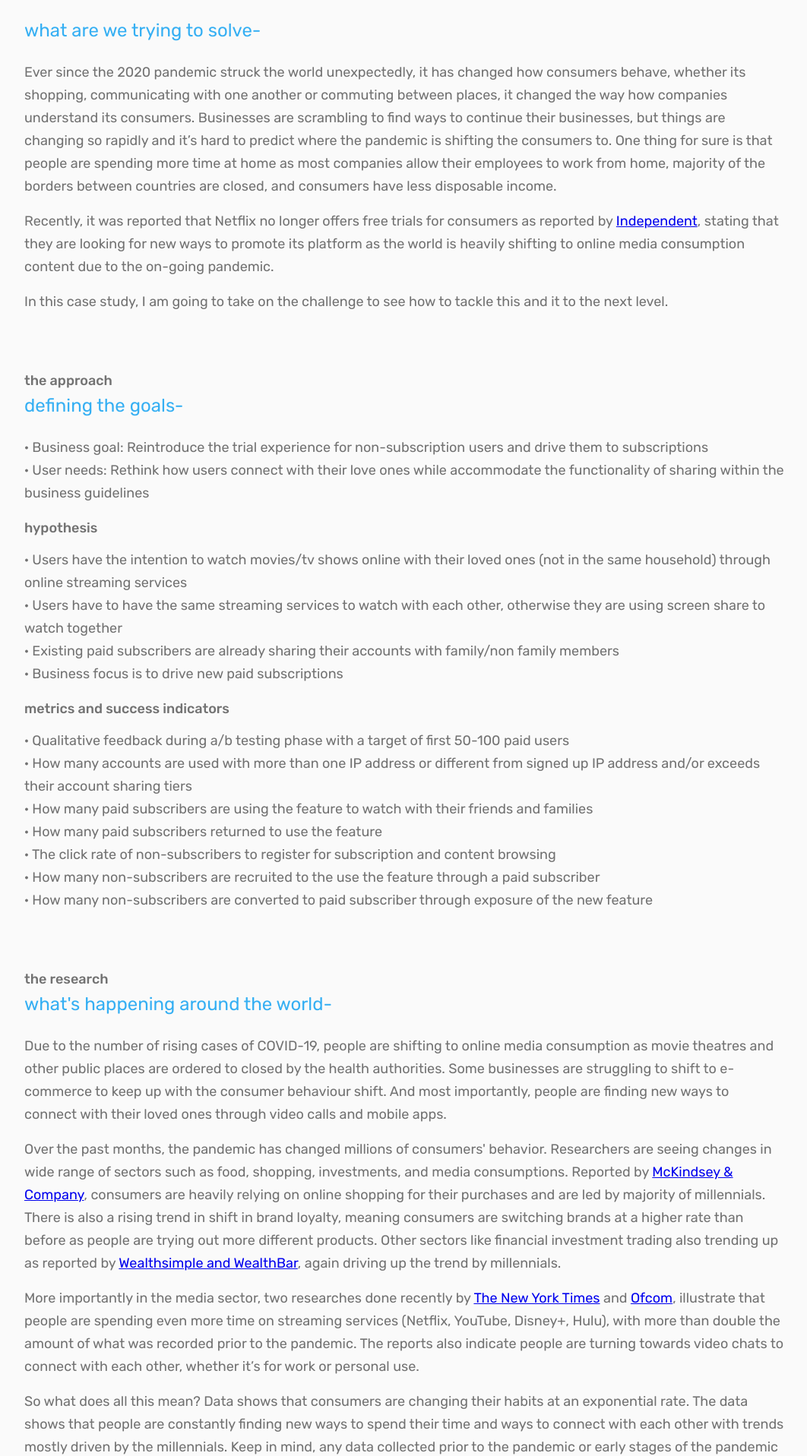
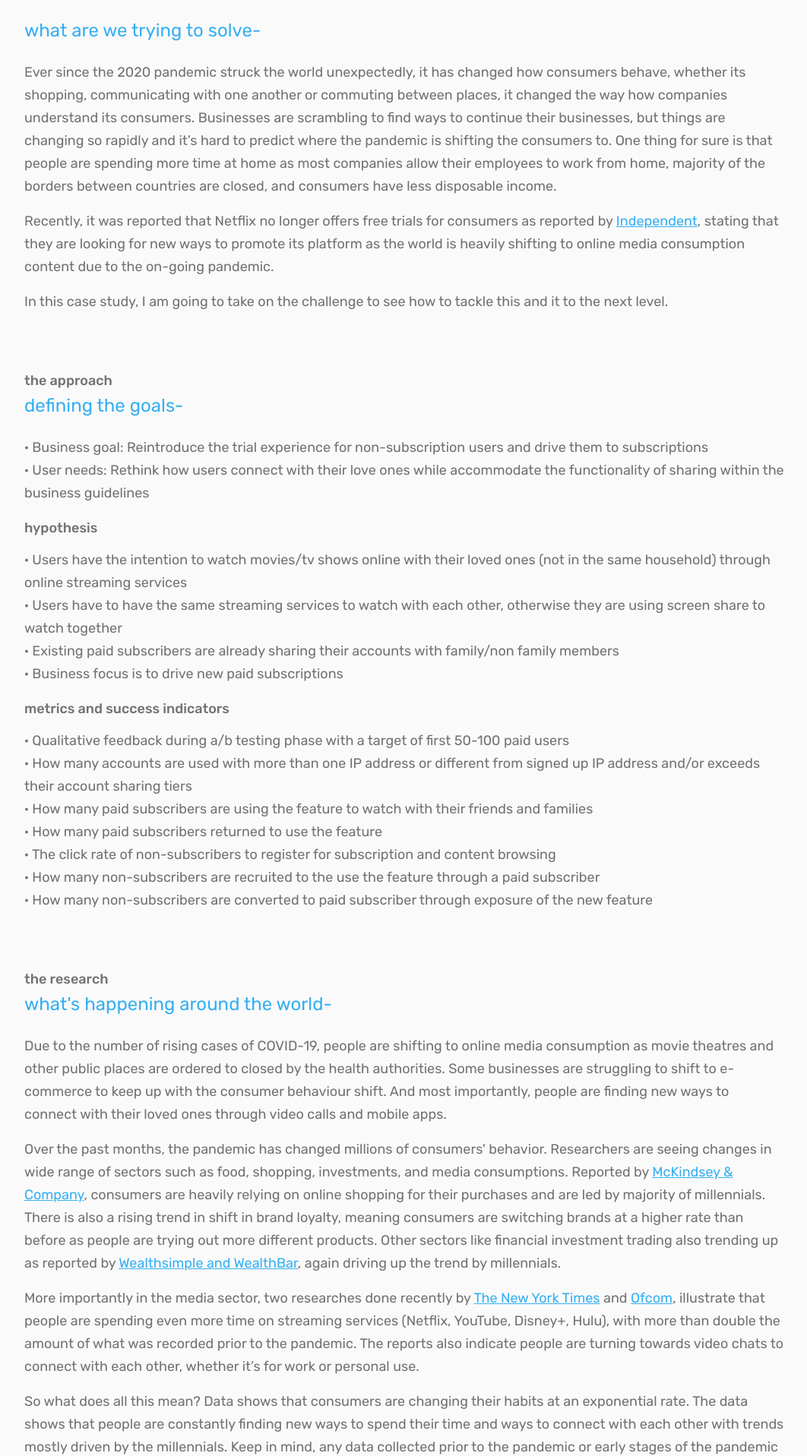
Before and after one commit to fyeung21/edison-web, a React (Create React App) app: page /work/netflix in a window 1280 px wide. Shown: the part 1549-3466 px from the top of the page at 76% size, without its empty margins (108-1170 px from the left). Built offline with nearby package versions, Linux system fonts and the light colour scheme.

Commit message:
Fix a href tag links

```diff
--- a/src/pages/caseStudies/netflix.js
+++ b/src/pages/caseStudies/netflix.js
@@ -39,7 +39,7 @@ const Netflix = () => {
                     Ever since the 2020 pandemic struck the world unexpectedly, it has changed how consumers behave, whether its shopping, communicating with one another or commuting between places, it changed the way how companies understand its consumers. Businesses are scrambling to find ways to continue their businesses, but things are changing so rapidly and it’s hard to predict where the pandemic is shifting the consumers to. One thing for sure is that people are spending more time at home as most companies allow their employees to work from home, majority of the borders between countries are closed, and consumers have less disposable income.
                 </Description>
                 <Description>
-                    Recently, it was reported that Netflix no longer offers free trials for consumers as reported by <TxtLink><a href="https://www.independent.co.uk/life-style/gadgets-and-tech/netflix-free-trial-stop-us-uk-how-to-sign-up-b1033640.html">Independent</a></TxtLink>, stating that they are looking for new ways to promote its platform as the world is heavily shifting to online media consumption content due to the on-going pandemic.
+                    Recently, it was reported that Netflix no longer offers free trials for consumers as reported by <TxtLink href="https://www.independent.co.uk/life-style/gadgets-and-tech/netflix-free-trial-stop-us-uk-how-to-sign-up-b1033640.html"><span>Independent</span></TxtLink>, stating that they are looking for new ways to promote its platform as the world is heavily shifting to online media consumption content due to the on-going pandemic.
                 </Description>
                 <Description>
                     In this case study, I am going to take on the challenge to see how to tackle this and it to the next level.
@@ -85,10 +85,10 @@ const Netflix = () => {
                     Due to the number of rising cases of COVID-19, people are shifting to online media consumption as movie theatres and other public places are ordered to closed by the health authorities. Some businesses are struggling to shift to e-commerce to keep up with the consumer behaviour shift. And most importantly, people are finding new ways to connect with their loved ones through video calls and mobile apps.
                 </Description>
                 <Description>
-                    Over the past months, the pandemic has changed millions of consumers' behavior. Researchers are seeing changes in wide range of sectors such as food, shopping, investments, and media consumptions. Reported by <TxtLink><a href="https://www.mckinsey.com/business-functions/marketing-and-sales/our-insights/the-great-consumer-shift-ten-charts-that-show-how-us-shopping-behavior-is-changing">McKindsey & Company</a></TxtLink>, consumers are heavily relying on online shopping for their purchases and are led by majority of millennials. There is also a rising trend in shift in brand loyalty, meaning consumers are switching brands at a higher rate than before as people are trying out more different products. Other sectors like financial investment trading also trending up as reported by <TxtLink><a href="https://globalnews.ca/news/7200337/covid-19-investing-stock-market-canada/">Wealthsimple and WealthBar</a></TxtLink>, again driving up the trend by millennials.
+                    Over the past months, the pandemic has changed millions of consumers' behavior. Researchers are seeing changes in wide range of sectors such as food, shopping, investments, and media consumptions. Reported by <TxtLink href="https://www.mckinsey.com/business-functions/marketing-and-sales/our-insights/the-great-consumer-shift-ten-charts-that-show-how-us-shopping-behavior-is-changing"><span>McKindsey & Company</span></TxtLink>, consumers are heavily relying on online shopping for their purchases and are led by majority of millennials. There is also a rising trend in shift in brand loyalty, meaning consumers are switching brands at a higher rate than before as people are trying out more different products. Other sectors like financial investment trading also trending up as reported by <TxtLink href="https://globalnews.ca/news/7200337/covid-19-investing-stock-market-canada/"><span>Wealthsimple and WealthBar</span></TxtLink>, again driving up the trend by millennials.
                 </Description>
                 <Description>
-                    More importantly in the media sector, two researches done recently by <TxtLink><a href="https://www.nytimes.com/interactive/2020/04/07/technology/coronavirus-internet-use.html">The New York Times</a></TxtLink> and <TxtLink><a href="https://www.bbc.com/news/entertainment-arts-53637305">Ofcom</a></TxtLink>, illustrate that people are spending even more time on streaming services (Netflix, YouTube, Disney+, Hulu), with more than double the amount of what was recorded prior to the pandemic. The reports also indicate people are turning towards video chats to connect with each other, whether it’s for work or personal use.
+                    More importantly in the media sector, two researches done recently by <TxtLink href="https://www.nytimes.com/interactive/2020/04/07/technology/coronavirus-internet-use.html"><span>The New York Times</span></TxtLink> and <TxtLink href="https://www.bbc.com/news/entertainment-arts-53637305"><span>Ofcom</span></TxtLink>, illustrate that people are spending even more time on streaming services (Netflix, YouTube, Disney+, Hulu), with more than double the amount of what was recorded prior to the pandemic. The reports also indicate people are turning towards video chats to connect with each other, whether it’s for work or personal use.
                 </Description>
                 <Description>
                     So what does all this mean? Data shows that consumers are changing their habits at an exponential rate. The data shows that people are constantly finding new ways to spend their time and ways to connect with each other with trends mostly driven by the millennials. Keep in mind, any data collected prior to the pandemic or early stages of the pandemic may not be relevant anymore. Companies need to constantly research on its target users and predict where the shift is heading towards. In a case like this for Netflix, how can a streaming service provide that next level service to its current and potential subscription users?
```
